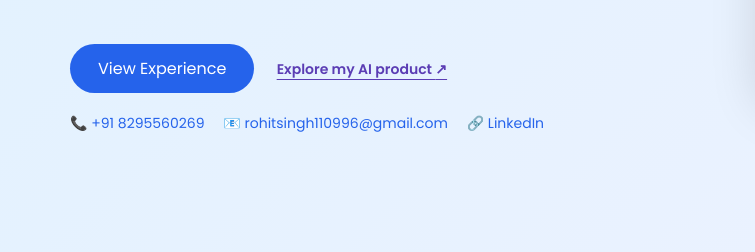
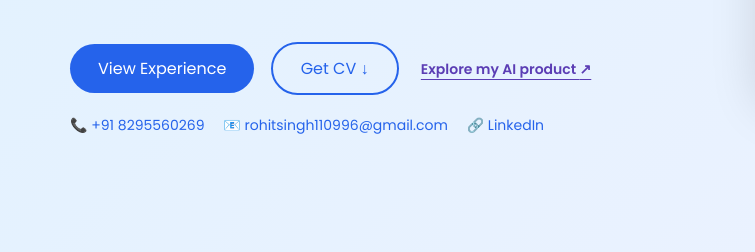
Before and after one commit to SinghRohit1109/rohit-portfolio, a plain HTML site: page index.html in a window 1280 px wide. Shown: the part 473-725 px from the top of the page, 0-755 px from the left. Drawn offline with Linux system fonts and the light colour scheme.

Commit message:
Add Get CV download button and resume PDF

```diff
--- a/index.html
+++ b/index.html
@@ -42,6 +42,7 @@
             </p>
 
             <a href="#experience" class="btn-primary">View Experience</a>
+            <a href="assets/Rohit-Singh-CV.pdf" class="btn-outline cv-download" download="Rohit-Singh-CV.pdf" aria-label="Get CV, download Rohit Singh resume as PDF">Get CV <span aria-hidden="true">↓</span></a>
             <a href="#product" class="product-hero-link">Explore my AI product <span aria-hidden="true">↗</span></a>
 
             <div class="contact-inline">
--- a/style.css
+++ b/style.css
@@ -490,3 +490,8 @@ footer {
     .product-section { padding: 64px 20px; }
     .product-hero-link { display: block; margin-left: 0; }
 }
+
+/* Resume download */
+.cv-download { margin-left: 12px; }
+.cv-download:focus-visible { outline: 3px solid #2563eb; outline-offset: 4px; }
+@media (max-width: 380px) { .cv-download { margin-left: 0; } }
```
Also changed, not shown: 1 other file.
